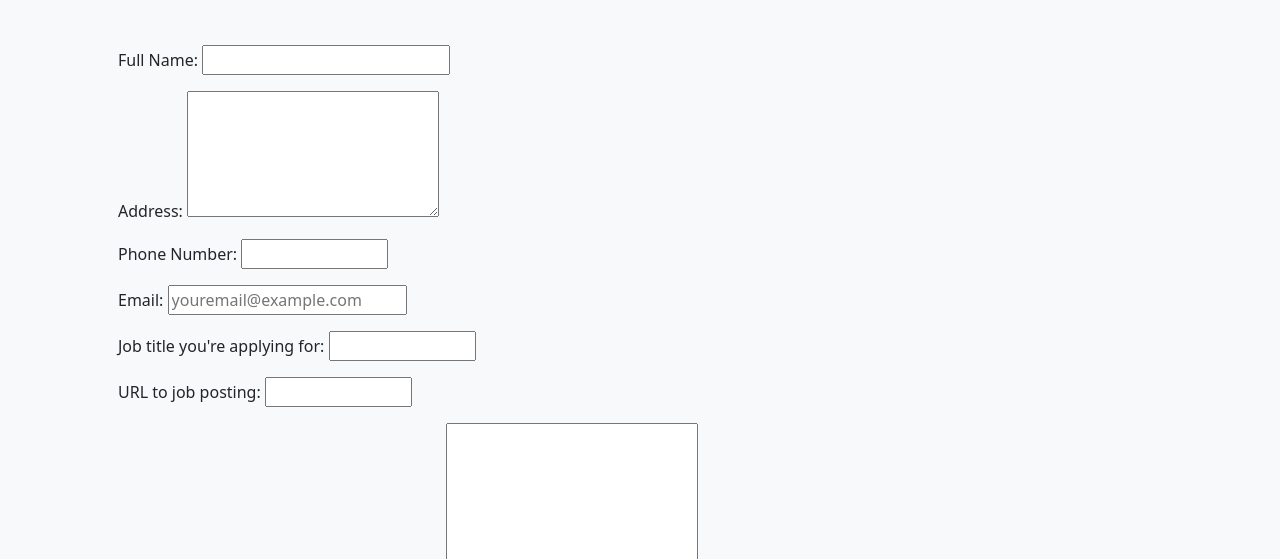
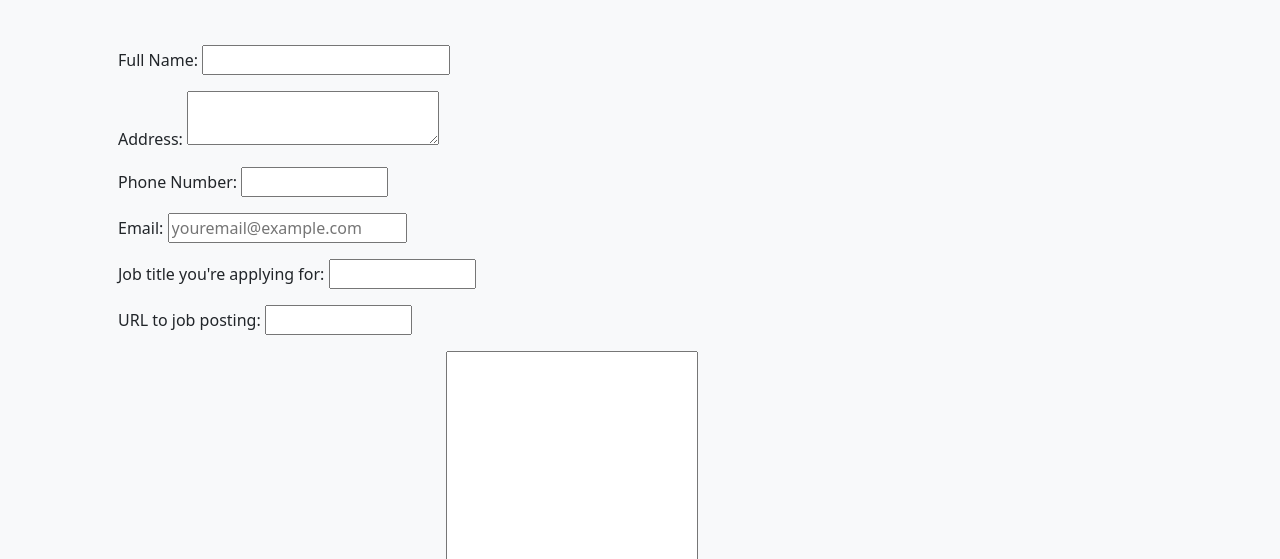
Before and after one commit to rapidresume/rapidresume.github.io, a website: page order.html in a window 1280 px wide. Shown: the part 241-800 px from the top of the page. Drawn offline with nearby package versions, Linux system fonts and the light colour scheme.

Commit message:
Update order.html

```diff
--- a/order.html
+++ b/order.html
@@ -46,7 +46,7 @@
                             </p>
                             <p>
                                 <label for="address">Address:</label>
-                                <textarea id="addr" name="address" rows="5" cols="25"></textarea>
+                                <textarea id="addr" name="address" rows="-5" cols="25"></textarea>
                             </p>
                             <p>
                                 <label for="phone">Phone Number:</label>
```
